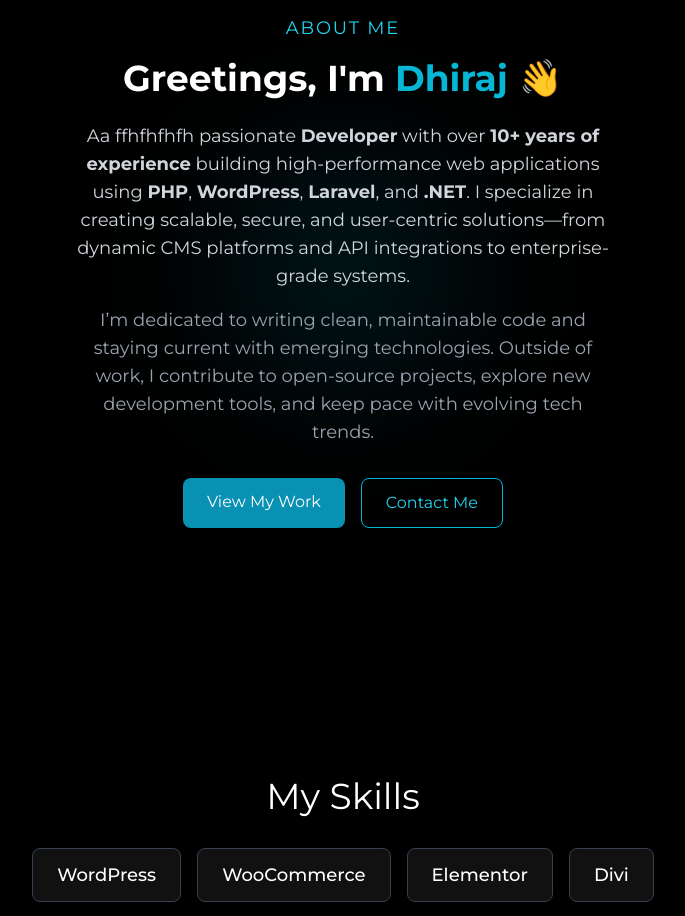
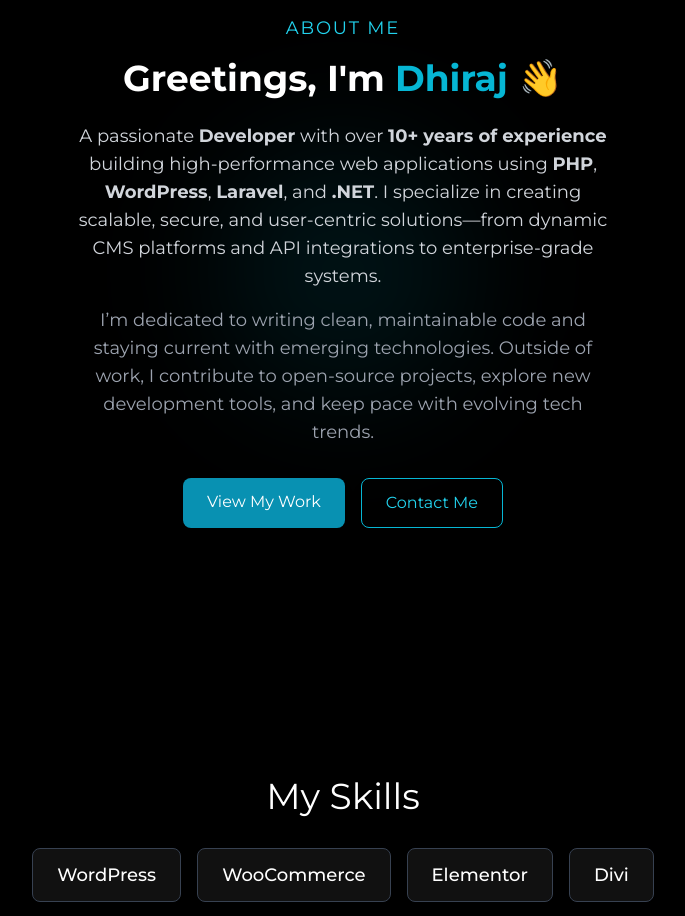
Before and after one commit to Dhiraj-Striveup/Portfolio, a Next.js app: page / in a window 1280 px wide. Shown: the part 920-1836 px from the top of the page, without its empty margins (297-982 px from the left). Built offline with nearby package versions, Linux system fonts and the light colour scheme.

Commit message:
Update AboutMe.tsx

```diff
--- a/src/components/AboutMe.tsx
+++ b/src/components/AboutMe.tsx
@@ -59,7 +59,7 @@ const AboutMe = () => {
             animate={isInView ? { opacity: 1, y: 0 } : { opacity: 0, y: 20 }}
             transition={{ duration: 0.8, delay: 0.7 }}
           >
-            Aa ffhfhfhfh passionate <strong>Developer</strong>  with over <strong>10+ years of experience</strong> building high-performance web applications using <strong>PHP</strong>, <strong>WordPress</strong>, <strong>Laravel</strong>, and <strong>.NET</strong>. I specialize in creating scalable, secure, and user-centric solutions—from dynamic CMS platforms and API integrations to enterprise-grade systems.
+            A passionate <strong>Developer</strong>  with over <strong>10+ years of experience</strong> building high-performance web applications using <strong>PHP</strong>, <strong>WordPress</strong>, <strong>Laravel</strong>, and <strong>.NET</strong>. I specialize in creating scalable, secure, and user-centric solutions—from dynamic CMS platforms and API integrations to enterprise-grade systems.
           </motion.p>
 
           <motion.p
```
